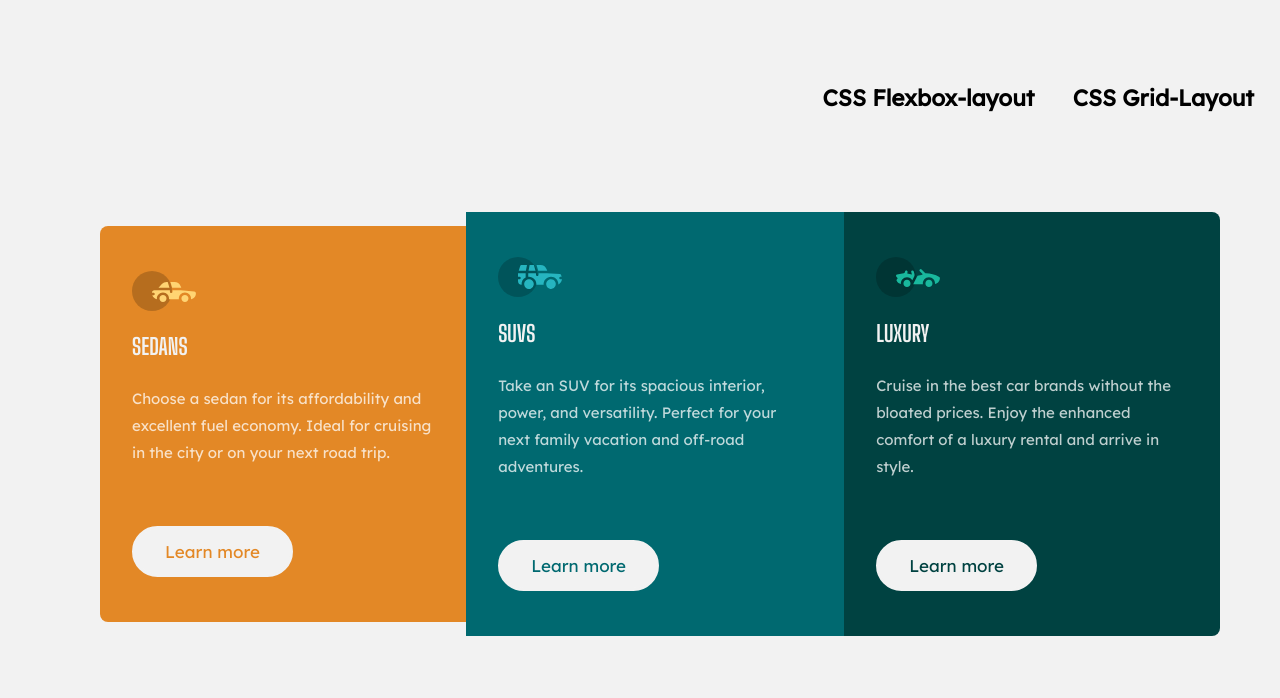
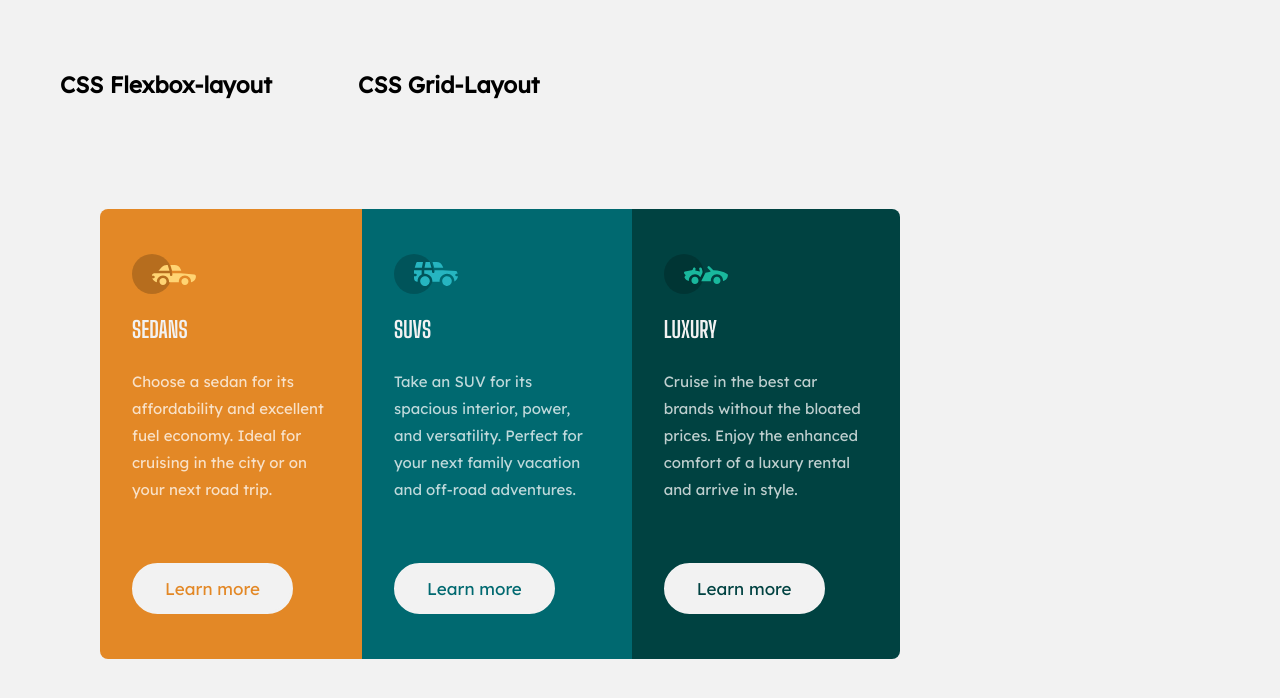
Before and after one commit to Crixxee/CSS-Flexbox-and-grid-Layout, a plain HTML site: page index.html in a window 1280 px wide. Drawn offline with Linux system fonts and the light colour scheme.

Commit message:
Updated file

```diff
--- a/style.css
+++ b/style.css
@@ -21,21 +21,14 @@ html{
 				height: 100%;
 }
 
-.header{
-					width: 80%;
-					overflow: hidden;
-					margin: auto;
+.thelinks{
+				margin:10px ;
+				padding: 10px;
 
 }
 
-.thelinks{
-				margin:0px ;
-				padding: 0px;
-				text-align:right;
-}
-
 .container{
-				width:100% ;
+				width:960px;
 				background: hsl(0, 0%, 95%);
 				color:hsla(0, 0%, 100%, 0.75) ;
 				box-sizing: border-box;
@@ -46,16 +39,19 @@ html{
 				padding: 5rem;
 				margin: 20px;
 
+
 }
 
 .flexbox{
 			text-decoration:none;
 			color: black;
 			display:inline;
-			padding:3px;
+			padding:10px;
 			margin-top: auto;
 			font-weight: bold;
-			margin-right: 10px;}
+			margin: 10px;
+			text-align:center;
+			}
 
 h2, .car-name{
 				font-family: 'Big Shoulders Display', cursive;
```
